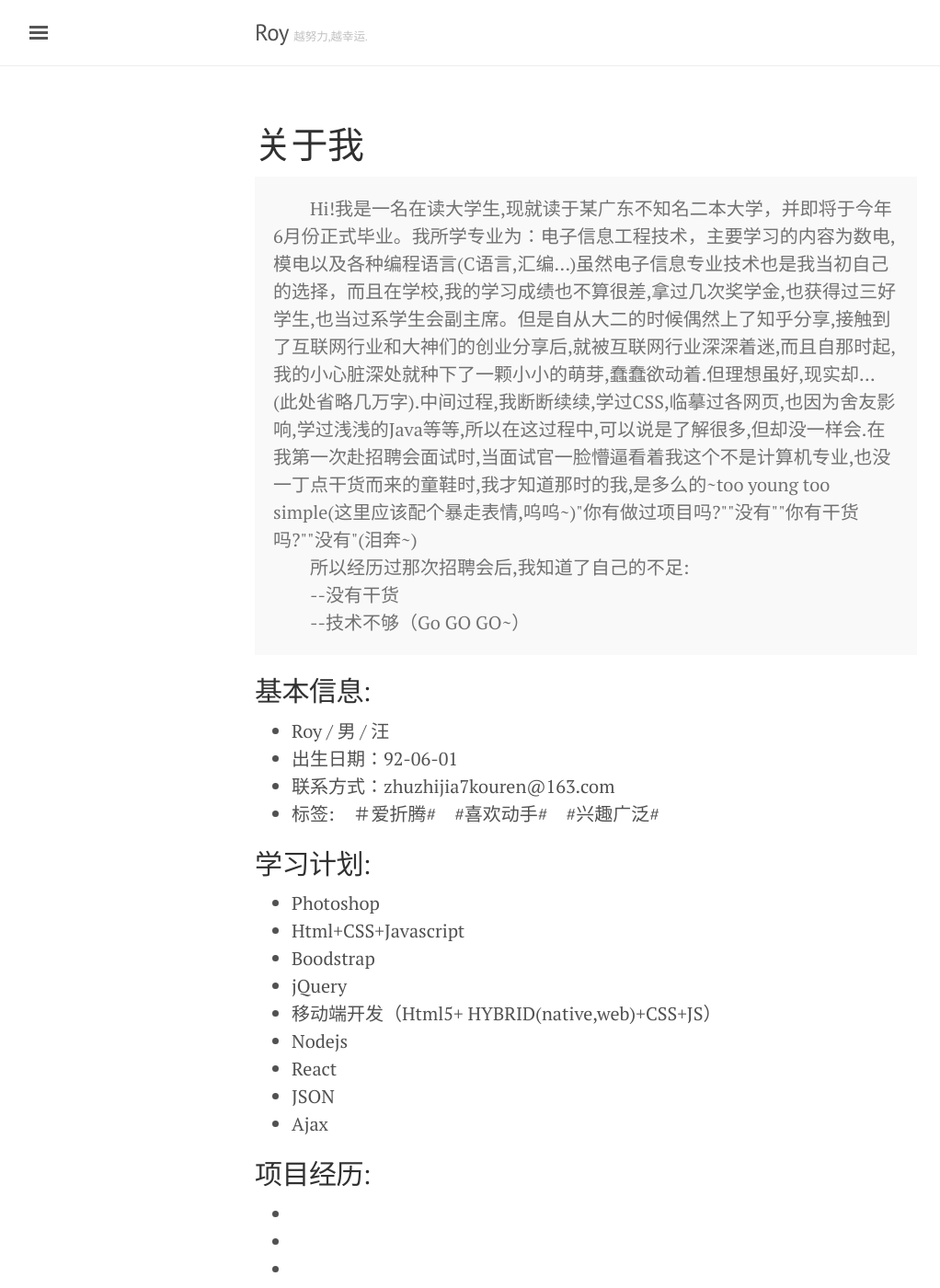
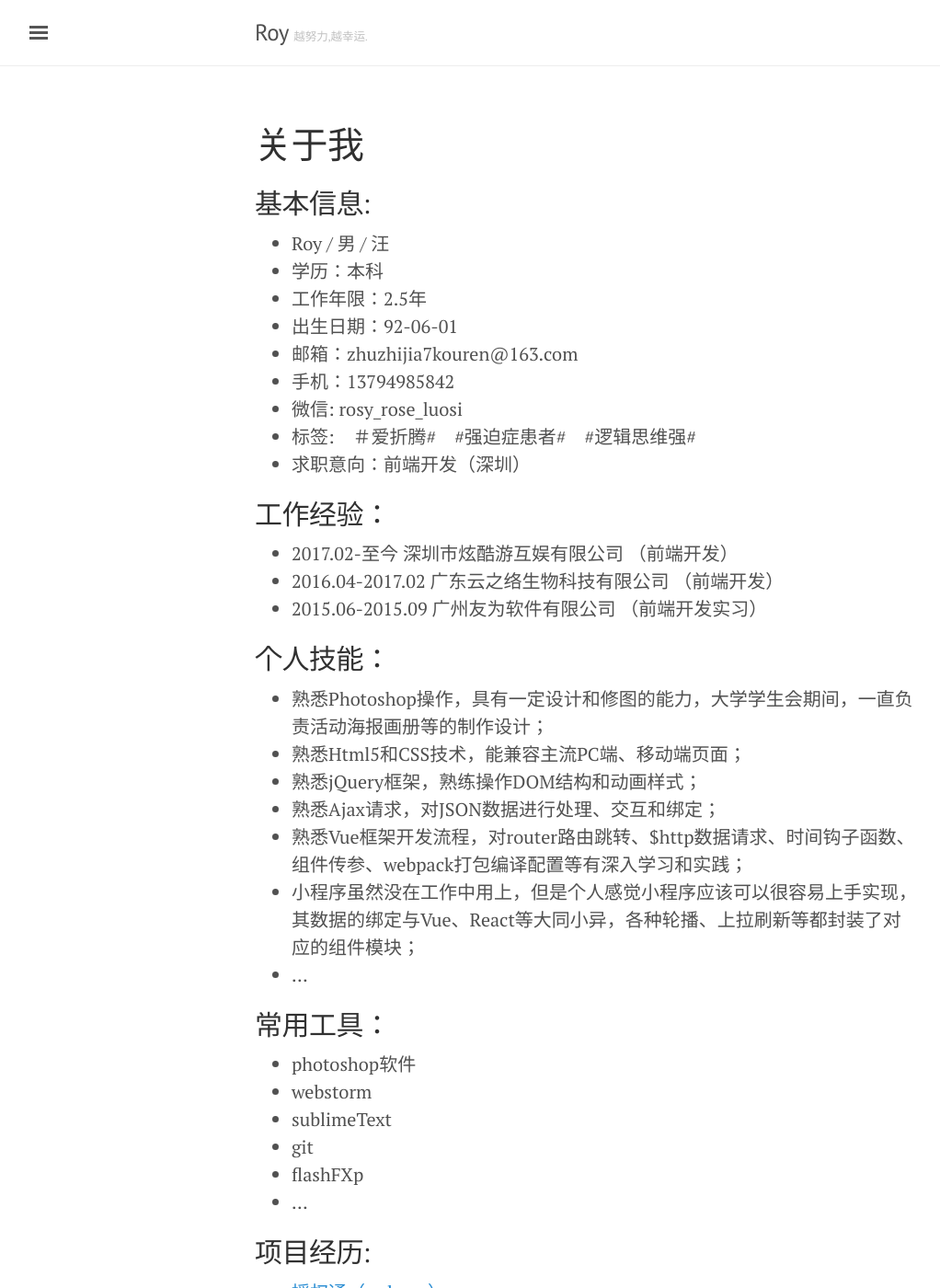
Before and after one commit to royluck/royluck.github.io, a Jekyll site: the page built from about.md, in a window 1280 px wide and 1400 px high. Shown: the whole window at 92% size, without its empty margins (3-1025 px from the left). Built offline with Jekyll 4.4.1, drawn with Linux system fonts in a browser that asks for light colours; some of the changed text lies outside the part shown.

Commit message:
修改个人简历

```diff
--- a/about.md
+++ b/about.md
@@ -3,44 +3,76 @@ layout: page
 title: 关于我
 ---
 
-<p class="message">
-  　　Hi!我是一名在读大学生,现就读于某广东不知名二本大学，并即将于今年6月份正式毕业。我所学专业为：电子信息工程技术，主要学习的内容为数电,模电以及各种编程语言(C语言,汇编...)虽然电子信息专业技术也是我当初自己的选择，而且在学校,我的学习成绩也不算很差,拿过几次奖学金,也获得过三好学生,也当过系学生会副主席。但是自从大二的时候偶然上了知乎分享,接触到了互联网行业和大神们的创业分享后,就被互联网行业深深着迷,而且自那时起,我的小心脏深处就种下了一颗小小的萌芽,蠢蠢欲动着.但理想虽好,现实却...(此处省略几万字).中间过程,我断断续续,学过CSS,临摹过各网页,也因为舍友影响,学过浅浅的Java等等,所以在这过程中,可以说是了解很多,但却没一样会.在我第一次赴招聘会面试时,当面试官一脸懵逼看着我这个不是计算机专业,也没一丁点干货而来的童鞋时,我才知道那时的我,是多么的~too young too simple(这里应该配个暴走表情,呜呜~)"你有做过项目吗?""没有""你有干货吗?""没有"(泪奔~)<br/>　　所以经历过那次招聘会后,我知道了自己的不足:
-<br/>　　--没有干货
-<br/>　　--技术不够（Go GO GO~）
-</p>
-
 ## 基本信息:
 
 * Roy / 男 / 汪
+* 学历：本科
+* 工作年限：2.5年
 * 出生日期：92-06-01
-* 联系方式：zhuzhijia7kouren@163.com
-* 标签:　＃爱折腾#　#喜欢动手#　#兴趣广泛#
+* 邮箱：zhuzhijia7kouren@163.com
+* 手机：13794985842
+* 微信: rosy_rose_luosi
+* 标签:　＃爱折腾#　#强迫症患者#　#逻辑思维强#
+* 求职意向：前端开发（深圳）
 
-## 学习计划:
+## 工作经验：
+* 2017.02-至今    深圳市炫酷游互娱有限公司   （前端开发）
+* 2016.04-2017.02 广东云之络生物科技有限公司 （前端开发）
+* 2015.06-2015.09 广州友为软件有限公司       （前端开发实习）
 
-* Photoshop
-* Html+CSS+Javascript
-* Boodstrap
-* jQuery
-* 移动端开发（Html5+ HYBRID(native,web)+CSS+JS）
-* Nodejs
-* React
-* JSON
-* Ajax
+## 个人技能：
+
+* 熟悉Photoshop操作，具有一定设计和修图的能力，大学学生会期间，一直负责活动海报画册等的制作设计；
+* 熟悉Html5和CSS技术，能兼容主流PC端、移动端页面；
+* 熟悉jQuery框架，熟练操作DOM结构和动画样式；
+* 熟悉Ajax请求，对JSON数据进行处理、交互和绑定；
+* 熟悉Vue框架开发流程，对router路由跳转、$http数据请求、时间钩子函数、组件传参、webpack打包编译配置等有深入学习和实践；
+* 小程序虽然没在工作中用上，但是个人感觉小程序应该可以很容易上手实现，其数据的绑定与Vue、React等大同小异，各种轮播、上拉刷新等都封装了对应的组件模块；
+* ...
+
+## 常用工具：
+* photoshop软件
+* webstorm
+* sublimeText
+* git
+* flashFXp
+* ...
+
 
 ## 项目经历:
-*
-*
-*
+* [授权通（webapp）](http://ip.5egoo.com.cn/)
+* [猫迹商城（webapp）](test2017.maojimall.com/baseAuth/index.do)
+* [斯巴鲁摄影活动（H5活动）](http://vote.5egoo.com.cn/url.aspx)
+* [深航体验馆（webapp）](http://tiyanguan.shenzhenair.com/url.aspx)
+* [奇都商城（webapp）](http://gdooo.xkygame.com/webapp/?#/main)
+* [奇都官网（PC博客）](http://gdooo.xkygame.com)
+* ...
+
+## 项目介绍：
+
+### 猫迹商城（2017/2-至今）
+	开发环境：Vue框架
+	开发工具：webstorm flashFXP 微信web开发者工具
+#### ==>项目描述：
+
+#### ==>项目技术：
+
+#### ==>个人职责：
+
 
 ## 线上简历:
 
 [CLICK HERE](https://github.com/royluck/markdown_images/blob/master/Myresume.jpg)
 
-## 求职:
+## 求职状态:
 
-　　即将于2016年6月份毕业,希望能求得一份互联网前端实习工作.
+　　在职-考虑机会
 
 ---
 
+<p class="message">
+  　　我是一个爱学习、爱劳动的程序猿，我的理想是长大以后要为人民立功劳（虽然现在已经长大，理想还没实现）。大学所学专业是电子信息工程，但是毕业出来就带着对互联网的憧憬，抛弃了本专业的工作，一头扎进了前端开发的队伍中（大学期间，本专业还是学得挺不错的，获过多次奖学金）怀着对互联网的热情和兴趣，对前端技术一颗热忱的心。所以我的工作优势，就是我喜欢这份工作！这份技术！
+<br/>　　啦啦啦~（Go GO GO~）
+</p>
+
 thanks for watching!
```
